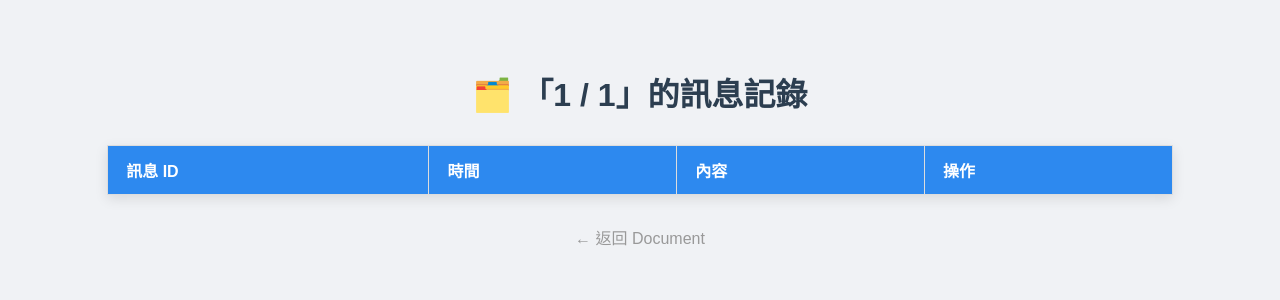
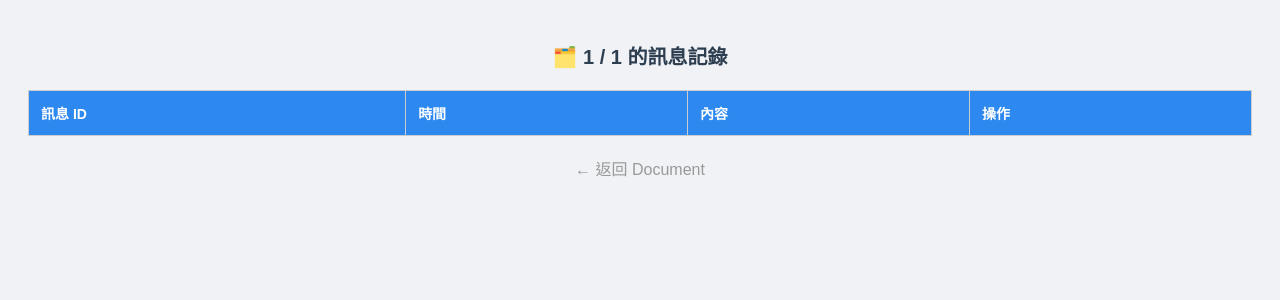
Before and after one commit to leistialove/move, a Flask app: page /firebase/view/1/1 in a window 1280 px wide. Shown: the top 300 px of the page. Run offline with Flask 3, Linux system fonts and the light colour scheme; data that the repository does not hold is empty; parts of the project's set-up code (start-up, migrations or seed data) failed here and were passed over.

Commit message:
Update firebase_messages.html

```diff
--- a/templates/firebase_messages.html
+++ b/templates/firebase_messages.html
@@ -2,43 +2,50 @@
 <html lang="zh-Hant">
 <head>
     <meta charset="UTF-8">
+    <meta name="viewport" content="width=device-width, initial-scale=1.0">
     <title>{{ doc_id }} 的訊息內容</title>
     <style>
         body {
             font-family: "Microsoft JhengHei", sans-serif;
             background-color: #f0f2f5;
-            padding: 40px;
+            padding: 20px;
         }
         h1 {
             color: #2c3e50;
             text-align: center;
+            font-size: 20px;
+        }
+        .table-container {
+            overflow-x: auto;
+            margin-top: 20px;
         }
         table {
-            width: 90%;
-            margin: 30px auto;
+            width: 100%;
             border-collapse: collapse;
             background: white;
-            box-shadow: 0 4px 12px rgba(0,0,0,0.1);
+            min-width: 600px;
         }
         th, td {
-            padding: 12px 18px;
-            border: 1px solid #ddd;
+            padding: 12px;
+            border: 1px solid #ccc;
             text-align: left;
+            font-size: 14px;
         }
         th {
             background-color: #2d89ef;
             color: white;
         }
         tr:hover {
-            background-color: #f1f1f1;
+            background-color: #f9f9f9;
         }
         .delete-link {
             color: #e74c3c;
             text-decoration: none;
+            font-size: 14px;
         }
         .back {
             text-align: center;
-            margin-top: 30px;
+            margin-top: 20px;
         }
         .back a {
             color: #999;
@@ -47,7 +54,8 @@
     </style>
 </head>
 <body>
-    <h1>🗂️ 「{{ collection }} / {{ doc_id }}」的訊息記錄</h1>
+    <h1>🗂️ {{ collection }} / {{ doc_id }} 的訊息記錄</h1>
+    <div class="table-container">
         <table>
             <thead>
                 <tr>
@@ -62,7 +70,7 @@
                 <tr>
                     <td>{{ msg.id }}</td>
                     <td>{{ msg.timestamp or '-' }}</td>
-                <td>{{ msg.text or msg.content or '-' }}</td>
+                    <td>{{ msg.content or '-' }}</td>
                     <td>
                         <a class="delete-link"
                            href="{{ url_for('delete_message', collection=collection, doc_id=doc_id, msg_id=msg.id) }}"
@@ -72,6 +80,7 @@
                 {% endfor %}
             </tbody>
         </table>
+    </div>
     <div class="back">
         <a href="{{ url_for('view_collection', collection=collection) }}">← 返回 Document</a>
     </div>
```
Lines whose indentation alone changed are shown as unchanged.
